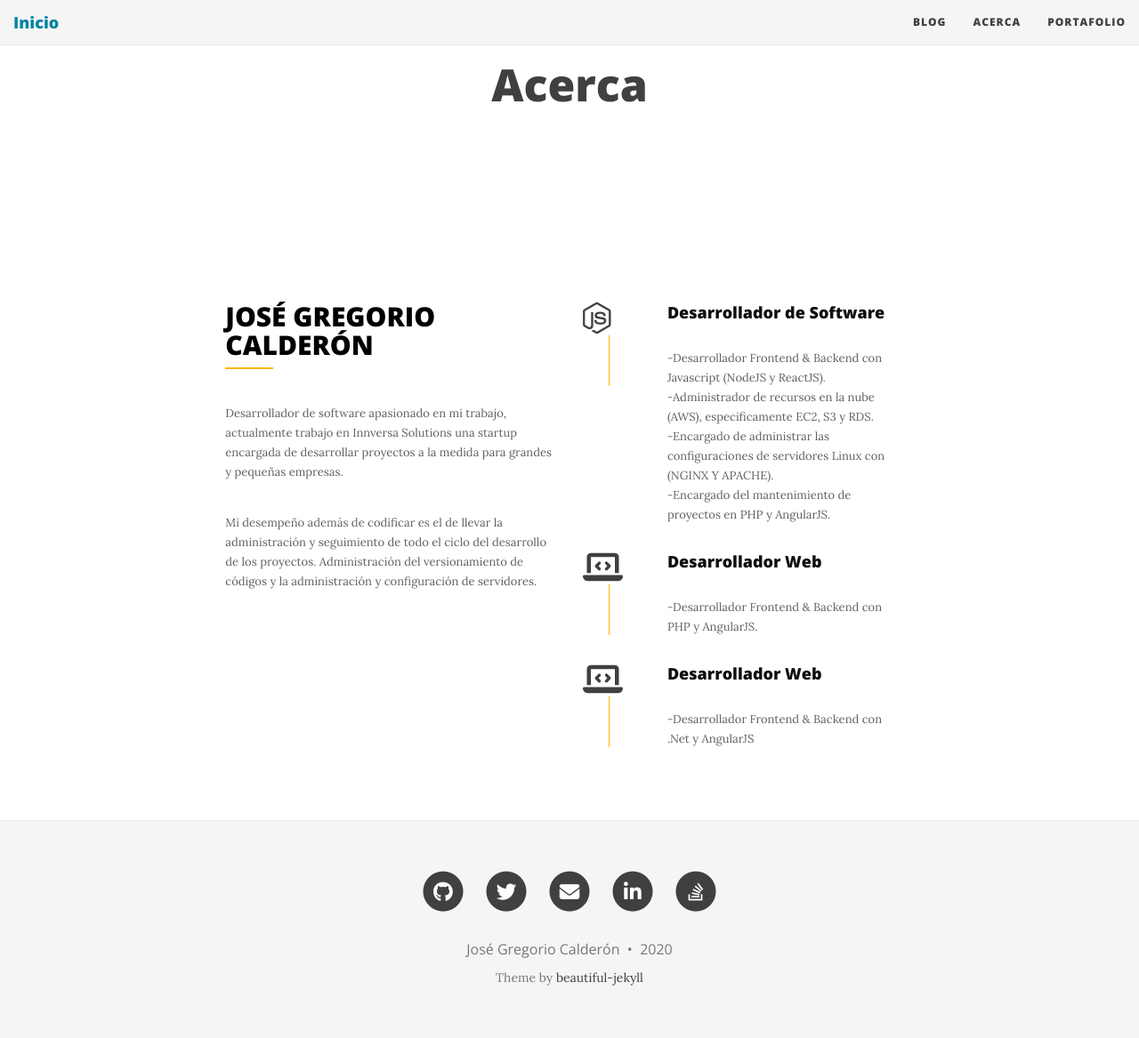
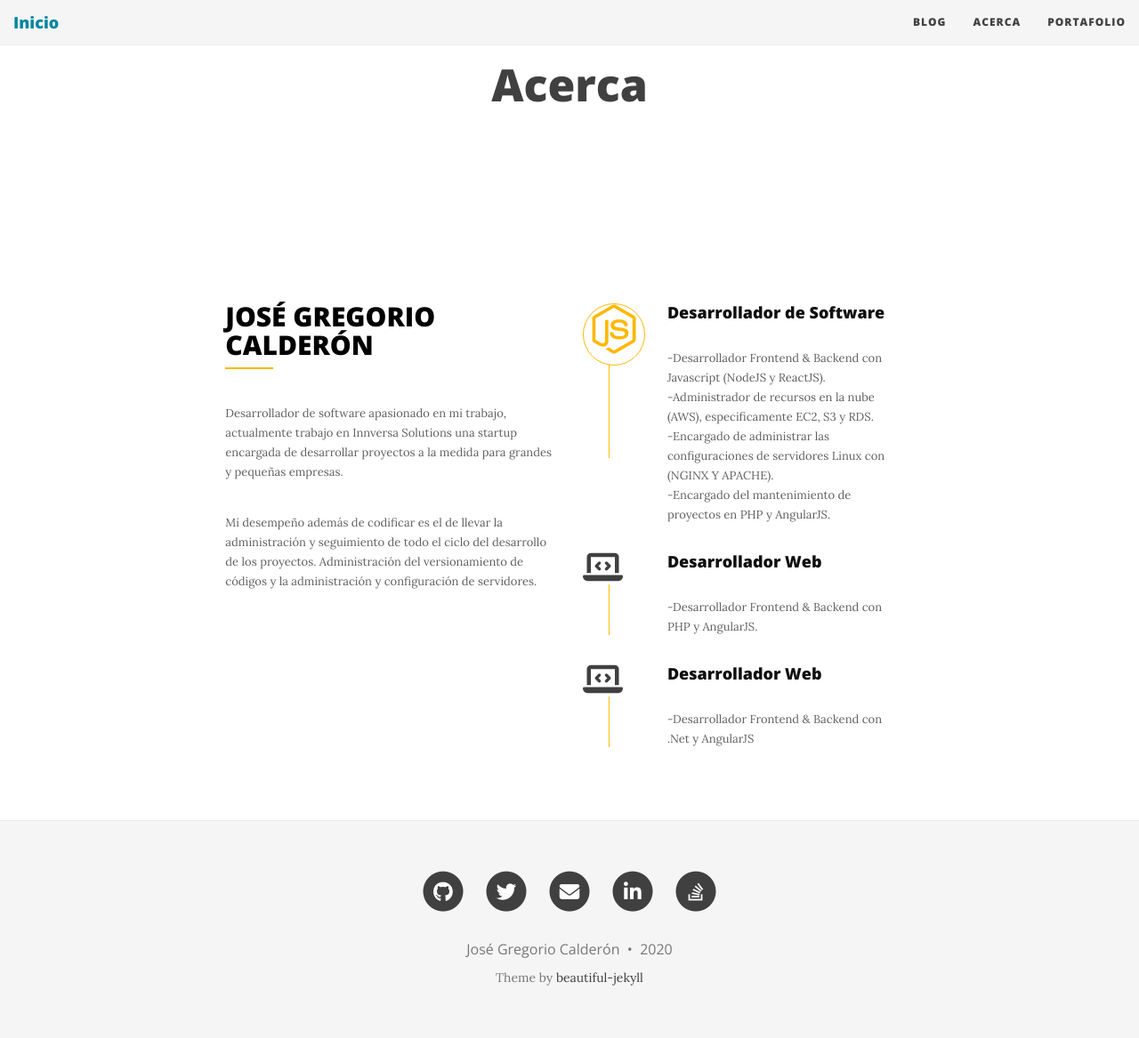
Before and after one commit to josegoyo/josegoyo.github.io, a Jekyll site: the page built from templates/aboutme.md, in a window 1280 px wide. Shown: the whole page at 89% size. Built offline with Jekyll 4.4.1, drawn with Linux system fonts in a browser that asks for light colours; nearby versions of some CDN libraries; library files that are not in the unit come from our copies; comment, search, counter and statistics services are not loaded.

Commit message:
Update aboutme.md

```diff
--- a/templates/aboutme.md
+++ b/templates/aboutme.md
@@ -19,7 +19,7 @@
                         <div class="feature-box">
                             <div class="clearfix">
                                 <div class="iconset">
-                                    <i class="fab fa-node-js fa-2x"></i>
+                                    <span class="glyphicon icon"><i class="fab fa-node-js fa-2x"></i></span>
                                 </div>
                                 <div class="feature-content">
                                     <h4>Desarrollador de Software</h4>
```
